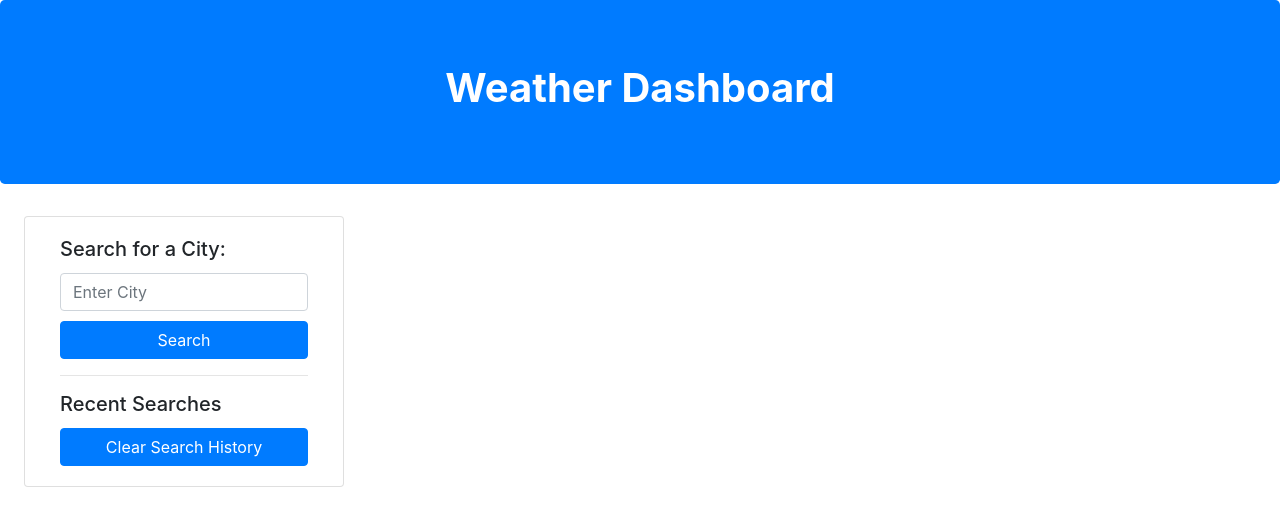
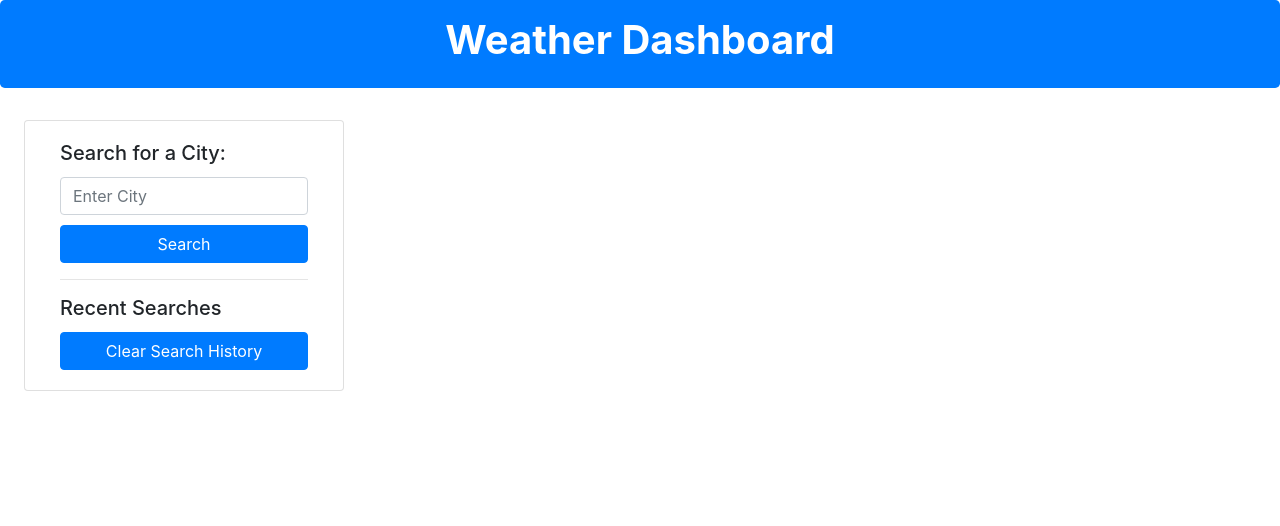
Before and after one commit to ccaitano/weather-dashboard, a plain HTML site: page index.html in a window 1280 px wide. Drawn offline with nearby package versions, Linux system fonts and the light colour scheme.

Commit message:
Change Header size

```diff
--- a/index.html
+++ b/index.html
@@ -11,7 +11,7 @@
     <link rel="stylesheet" href="./assets/style.css">
 </head>
 <body>
-    <header class="jumbotron bg-primary text-white text-center">
+    <header class="jumbotron bg-primary text-white text-center p-3">
         <h1 class="font-weight-bolder">Weather Dashboard</h1>
     </header>
     <div class="container-fluid">
```
